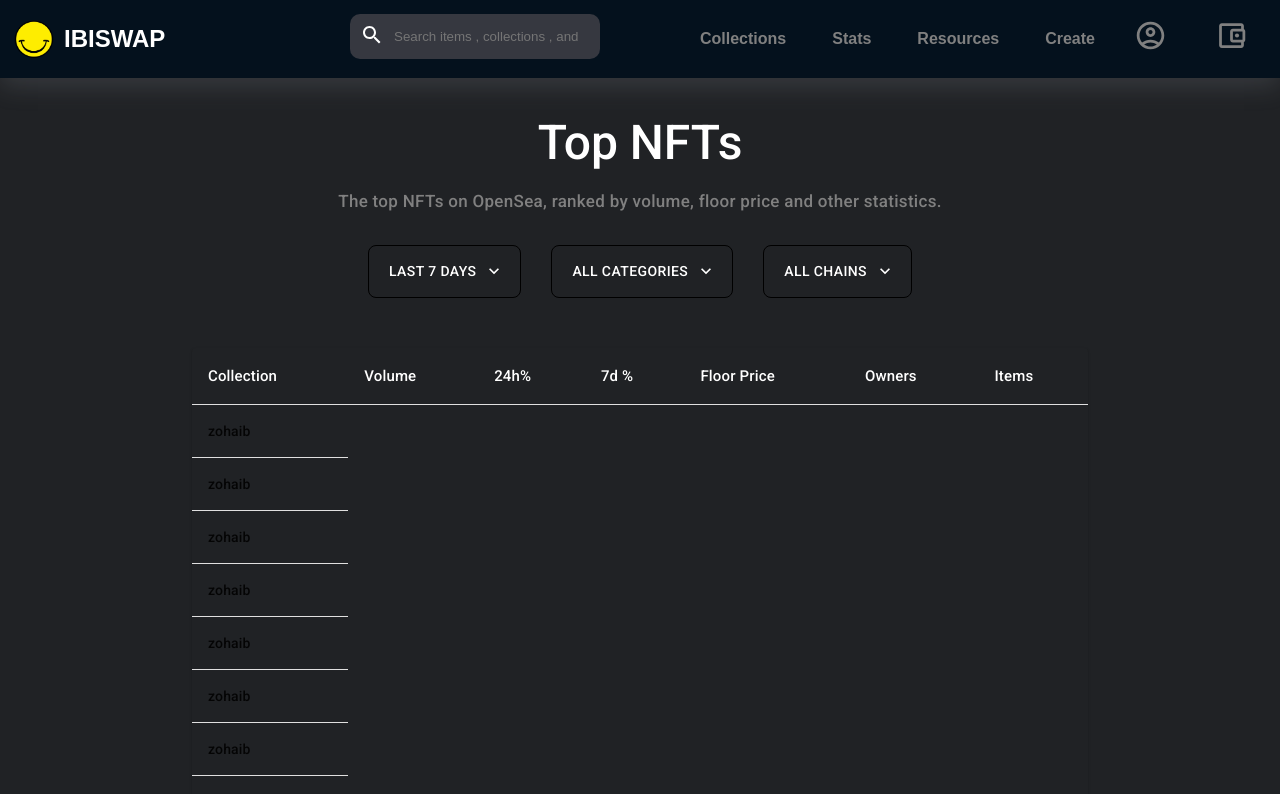
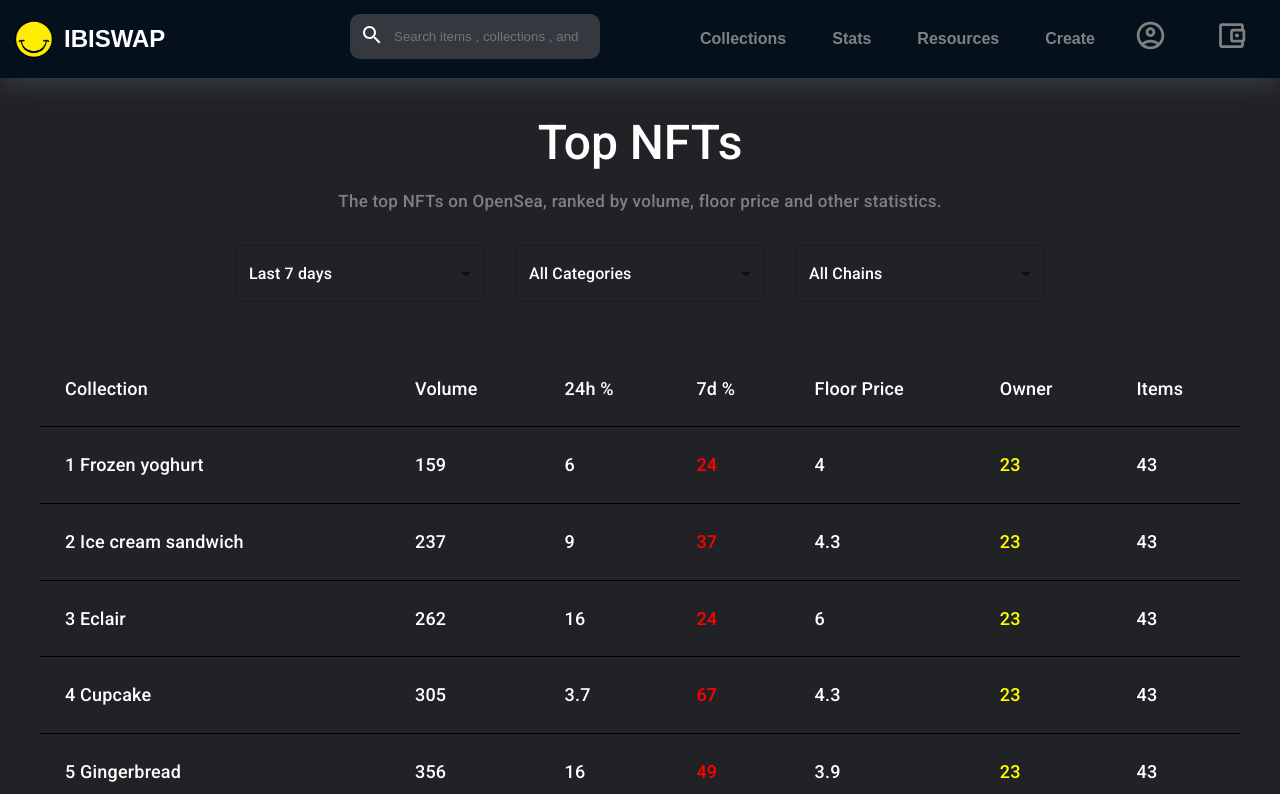
Before and after one commit to mzohaib07/ibiswap, a React (Create React App) app: page /stats in a window 1280 px wide. Shown: the top 794 px of the page. Built offline with nearby package versions, Linux system fonts and the light colour scheme.

Commit message:
commit on main

```diff
--- a/package.json
+++ b/package.json
@@ -7,6 +7,7 @@
     "@emotion/styled": "^11.8.1",
     "@mui/icons-material": "^5.5.1",
     "@mui/material": "^5.5.1",
+    "@mui/x-data-grid": "^5.7.0",
     "@testing-library/jest-dom": "^5.14.1",
     "@testing-library/react": "^12.0.0",
     "@testing-library/user-event": "^13.2.1",
--- a/src/App.tsx
+++ b/src/App.tsx
@@ -6,10 +6,10 @@ import {
   Route,
 } from "react-router-dom";
 import HomePage from './Pages/HomePage';
-import NFT from './components/NFT/NFT';
 import NavBar from './components/NavBar/NavBar';
 import DrawerWrapper from './components/common/Drawer/DrawerWrapper';
-import Stats from './components/Stats/Stats';
+import StatsPage from './Pages/StatsPage';
+import NFTPage from './Pages/Explore/NFTPage/NFTPage';
 import { Context, initialState, Reducer } from './context/Context';
 
 const App: React.FC = () => {
@@ -21,9 +21,8 @@ const App: React.FC = () => {
         <DrawerWrapper />
         <Routes>
           <Route index element={<HomePage />} />
-          <Route path='/ALL%20NFT' element={<NFT />} />
-          <Route path='/stats' element={<Stats />} />
-
+          <Route path='/ALL%20NFT' element={<NFTPage />} />
+          <Route path='/stats' element={<StatsPage />} />
         </Routes>
       </BrowserRouter>
     </Context.Provider>
--- /dev/null
+++ b/src/Pages/Explore/NFTPage/NFTPage.tsx
@@ -0,0 +1,10 @@
+import NFT from '../../../components/NFT/NFT'
+
+const NFTPage = () => {
+    return (
+        <>
+            <NFT />
+        </>
+    )
+}
+export default NFTPage
--- /dev/null
+++ b/src/Pages/StatsPage.tsx
@@ -0,0 +1,11 @@
+import Stats from '../components/Stats/Stats'
+
+const StatsPage = () => {
+  return (
+    <>
+      <Stats />
+    </>
+  )
+}
+
+export default StatsPage
--- a/src/components/Stats/Stats.tsx
+++ b/src/components/Stats/Stats.tsx
@@ -3,6 +3,7 @@ import DropdownWrapper from '../common/DropdownWrapper/DropdownWrapper'
 import TableWrapper from '../common/TableWrapper/TableWrapper'
 import { Typography } from '@mui/material'
 import { StatsStyle } from './Stats.style'
+import { CHAINS, explore, FIRSTSELECT } from '../../constants/constants'
 
 const Stats = () => {
     return (
@@ -14,9 +15,9 @@ const Stats = () => {
                 <Typography className='desp' variant='h6'>The top NFTs on OpenSea, ranked by volume, floor price and other statistics.</Typography>
             </div>
             <div className='dropdown-section'>
-                <DropdownWrapper title={"Last 7 days"} />
-                <DropdownWrapper title={"All Categories"} />
-                <DropdownWrapper title={"All Chains"} />
+                <DropdownWrapper title={"Last 7 days"} FIRSTSELECT={FIRSTSELECT} />
+                <DropdownWrapper title={"All Categories"} explore={explore}  />
+                <DropdownWrapper title={"All Chains"} CHAINS={CHAINS} />
             </div>
             <div className='table-section'>
                 <TableWrapper />
--- a/src/components/common/DropdownWrapper/DropdownWrapper.styles.ts
+++ b/src/components/common/DropdownWrapper/DropdownWrapper.styles.ts
@@ -1,11 +1,14 @@
+import { Select } from "@mui/material";
 import styled from "styled-components";
 
 export const DropdownWrapperStyles = styled.div`
     display: grid;
-    .btn{
-        background-color: #202225;
-        border: 1px solid black;
-        padding: 13px 20px;
-        border-radius: 8px;
+    .select{
+        width: 250px;
+        color: white;
+        border: 8px !important;
+        &:hover{
+            background-color: #4c505c;
+        }
     }
 `
--- a/src/components/common/DropdownWrapper/DropdownWrapper.tsx
+++ b/src/components/common/DropdownWrapper/DropdownWrapper.tsx
@@ -1,80 +1,56 @@
 import * as React from 'react';
-import { styled, alpha } from '@mui/material/styles';
-import Button from '@mui/material/Button';
-import Menu, { MenuProps } from '@mui/material/Menu';
 import MenuItem from '@mui/material/MenuItem';
-import EditIcon from '@mui/icons-material/Edit';
-import KeyboardArrowDownIcon from '@mui/icons-material/KeyboardArrowDown';
 import { DropdownWrapperStyles } from './DropdownWrapper.styles';
+import { FormControl, Typography } from '@mui/material';
+import Select, { SelectChangeEvent } from '@mui/material/Select';
+import './styles.css'
 
-const StyledMenu = styled((props: MenuProps) => (
-  <Menu
-    elevation={0}
+const DropdownWrapper = ({ title, FIRSTSELECT, explore, CHAINS }: any) => {
+  const [option, setOption] = React.useState('');
 
-    {...props}
-  />
-))(({ theme }) => ({
-  '& .MuiPaper-root': {
-    borderRadius: 6,
-    marginTop: theme.spacing(1),
-    minWidth: 180,
-    color:
-      theme.palette.mode === 'light' ? 'rgb(55, 65, 81)' : theme.palette.grey[300],
-    boxShadow:
-      'rgb(255, 255, 255) 0px 0px 0px 0px, rgba(0, 0, 0, 0.05) 0px 0px 0px 1px, rgba(0, 0, 0, 0.1) 0px 10px 15px -3px, rgba(0, 0, 0, 0.05) 0px 4px 6px -2px',
-    '& .MuiMenu-list': {
-      padding: '4px 0',
-    },
-    '& .MuiMenuItem-root': {
-      '& .MuiSvgIcon-root': {
-        fontSize: 18,
-        color: theme.palette.text.secondary,
-        marginRight: theme.spacing(1.5),
-      },
-      '&:active': {
-        backgroundColor: alpha(
-          theme.palette.primary.main,
-          theme.palette.action.selectedOpacity,
-        ),
-      },
-    },
-  },
-}));
-
-const DropdownWrapper = ({ title }: any) => {
-  const [anchorEl, setAnchorEl] = React.useState<null | HTMLElement>(null);
-  const open = Boolean(anchorEl);
-  const handleClick = (event: React.MouseEvent<HTMLElement>) => {
-    setAnchorEl(event.currentTarget);
+  const handleChange = (event: SelectChangeEvent) => {
+    setOption(event.target.value);
   };
-  const handleClose = () => {
-    setAnchorEl(null);
-  };
-
   return (
     <DropdownWrapperStyles>
-      <Button
-        aria-haspopup="true"
-        aria-expanded={open ? 'true' : undefined}
-        variant="contained"
-        disableElevation
-        onClick={handleClick}
-        endIcon={<KeyboardArrowDownIcon />}
-        className='btn'
-      >
-        {title}
-      </Button>
-      <StyledMenu
-        id="demo-customized-menu"
-        anchorEl={anchorEl}
-        open={open}
-        onClose={handleClose}
-      >
-        <MenuItem onClick={handleClose} disableRipple>
-          <EditIcon />
-          Edit
-        </MenuItem>
-      </StyledMenu>
+      <FormControl>
+        <Select
+          className='select'
+          value={option}
+          onChange={handleChange}
+          displayEmpty
+        >
+          <MenuItem value="">
+            <Typography>{title}</Typography>
+          </MenuItem>
+          {FIRSTSELECT && FIRSTSELECT.map((item: any, index: any) =>
+          (
+            <MenuItem key={index} value={item?.name}>
+              <Typography >{item?.name}</Typography>
+            </MenuItem>
+          ))
+          }
+          {
+            explore && explore.map((item: any, index: any) =>
+            (
+              <MenuItem key={index} value={item?.name} style={{ display: 'flex', columnGap: '10px', alignContent: 'center' }}>
+                <span>{item?.icon}</span>
+                <Typography >{item?.name}</Typography>
+              </MenuItem>
+            ))
+          }
+          {
+            CHAINS && CHAINS.map((item: any, index: any) =>
+            (
+              <MenuItem key={index} value={item?.name}>
+                <Typography >{item?.name}</Typography>
+              </MenuItem>
+            ))
+          }
+        </Select>
+      </FormControl>
+
+
     </DropdownWrapperStyles>
   );
 }
--- /dev/null
+++ b/src/components/common/DropdownWrapper/styles.css
@@ -0,0 +1,8 @@
+.MuiMenu-paper {
+  margin-top: 0px !important;
+}
+
+.MuiMenu-paper ul {
+  padding-top: 0px !important;
+  padding-bottom: 0px !important;
+}
--- a/src/components/common/TableWrapper/TableWrapper.styles.ts
+++ b/src/components/common/TableWrapper/TableWrapper.styles.ts
@@ -2,8 +2,21 @@ import { Paper } from "@mui/material";
 import styled from "styled-components";
 
 export const PaperStyle = styled(Paper)`
-    width: 70%;
-    height: 900px;
-    background-color: #202225 !important;
+    display: block;
+    margin-bottom: 200px;
+    width: 1200px;
+    .table-data{
+        transition: 0.2s ease-in-out;
+       &:hover{
+            background-color:#353840 ;
+            cursor: pointer;
+        }
+    }
+    .table-cell{
+        padding: 25px;
+        color:white ;
+        font-size:18px;
+        border-bottom: 1px solid black !important;
+    }
 
 `
--- a/src/components/common/TableWrapper/TableWrapper.tsx
+++ b/src/components/common/TableWrapper/TableWrapper.tsx
@@ -1,71 +1,51 @@
-import * as React from 'react';
-import Paper from '@mui/material/Paper';
 import Table from '@mui/material/Table';
 import TableBody from '@mui/material/TableBody';
 import TableCell from '@mui/material/TableCell';
-import TableContainer from '@mui/material/TableContainer';
 import TableHead from '@mui/material/TableHead';
-import TablePagination from '@mui/material/TablePagination';
 import TableRow from '@mui/material/TableRow';
-import { COLUMNS, ROWS } from '../../../constants/constants'
 import { PaperStyle } from './TableWrapper.styles';
+import { COLUMNS, ROWS } from '../../../constants/constants';
+import { TablePagination } from '@mui/material';
 
 
-const TableWrapper = () => {
-  const [page, setPage] = React.useState(0);
-  const [rowsPerPage, setRowsPerPage] = React.useState(10);
-
-  const handleChangePage = (event: unknown, newPage: number) => {
-    setPage(newPage);
-  };
-
-  const handleChangeRowsPerPage = (event: React.ChangeEvent<HTMLInputElement>) => {
-    setRowsPerPage(+event.target.value);
-    setPage(0);
-  };
-
+const BasicTable = () => {
   return (
     <PaperStyle>
-      <TableContainer>
-        <Table className='table'>
+      <Table style={{ backgroundColor: '#202225', border: 'none', outline: 'none' }} sx={{ minWidth: 650 }} aria-label="simple table">
         <TableHead>
           <TableRow>
-              {COLUMNS.map((column) => (
-                <TableCell
-                  key={column.id}
-                  style={{ color: 'white', fontSize: '15px' }}
-                >
-                  {column.label}
+            {COLUMNS.map((item, index) =>
+              <TableCell className='table-cell' key={index}>
+                {item?.headerName}
               </TableCell>
-              ))}
+            )}
           </TableRow>
         </TableHead>
         <TableBody>
-            {ROWS
-              .slice(page * rowsPerPage, page * rowsPerPage + rowsPerPage)
-              .map((row) => {
-                return (
-                  <TableRow hover role="checkbox" tabIndex={-1} key={row.code}>
-                    <TableCell>
-                      zohaib
+          {ROWS.map((row) => (
+            <TableRow
+              className='table-data'
+              key={row.name}
+            >
+              <TableCell style={{ width: '300px' }} className='table-cell' component="th" scope="row">
+                {row.name}
               </TableCell>
+              <TableCell className='table-cell'>{row.calories}</TableCell>
+              <TableCell className='table-cell'>{row.fat}</TableCell>
+              <TableCell style={{ color: 'red' }} className='table-cell'>{row.carbs}</TableCell>
+              <TableCell className='table-cell'>{row.protein}</TableCell>
+              <TableCell style={{ color: 'yellow' }} className='table-cell'>{row.curb}</TableCell>
+              <TableCell className='table-cell'>{row.fats}</TableCell>
+
             </TableRow>
-                );
-              })}
+          ))}
         </TableBody>
       </Table>
-      </TableContainer>
-      <TablePagination
-        rowsPerPageOptions={[10, 25, 100]}
-        component="div"
-        count={ROWS.length}
-        rowsPerPage={rowsPerPage}
-        page={page}
-        onPageChange={handleChangePage}
-        onRowsPerPageChange={handleChangeRowsPerPage}
-      />
+      {/* <TablePagination
+        rowsPerPageOptions={[5, 10, 25]}
+      /> */}
     </PaperStyle>
   );
 }
 
-export default TableWrapper
+export default BasicTable
--- a/src/constants/constants.tsx
+++ b/src/constants/constants.tsx
@@ -9,7 +9,6 @@ import DnsIcon from '@mui/icons-material/Dns';
 import MusicNoteIcon from '@mui/icons-material/MusicNote';
 import AddAPhotoIcon from '@mui/icons-material/AddAPhoto';
 import SportsKabaddiIcon from '@mui/icons-material/SportsKabaddi';
-import { Column, createData } from '../types';
 
 
 export const OPENDRAWER = 'OPENDRAWER'
@@ -127,53 +126,101 @@ export const explore = [
     }
 ]
 
-export const COLUMNS: readonly Column[] = [
-    { id: 'collection', label: 'Collection', minWidth: 170 },
-    { id: 'volume', label: 'Volume', minWidth: 100 },
+export const FIRSTSELECT = [
+    { name: 'Last 7 days' },
+    { name: 'Last 30 days' },
+    { name: 'Last 24 hours' },
+    { name: 'all time' },
+]
+
+export const CHAINS = [
+    { name: 'All Chains' },
+    { name: 'Etherum' },
+    { name: 'Polygon' },
+    { name: 'Klaytn' },
+]
+
+
+
+export const COLUMNS = [
+    { field: 'collection', headerName: 'Collection', },
+    { field: 'volume', headerName: 'Volume', },
+    { field: '24h', headerName: '24h %', },
     {
-        id: '24',
-        label: '24h%',
-        minWidth: 170,
+        field: '7d',
+        headerName: '7d %',
     },
     {
-        id: '7',
-        label: '7d %',
-        minWidth: 170,
-
+        field: 'floorprice',
+        headerName: 'Floor Price',
     },
     {
-        id: 'floorprice',
-        label: 'Floor Price',
-        minWidth: 170,
-
+        field: 'owner',
+        headerName: 'Owner',
     },
     {
-        id: 'owners',
-        label: 'Owners',
-        minWidth: 170,
-
-    },
-    {
-        id: 'items',
-        label: 'Items',
-        minWidth: 170,
+        field: 'items',
+        headerName: 'Items',
     },
 ];
 
+export function createData(
+    name: string,
+    calories: number,
+    fat: number,
+    carbs: number,
+    protein: number,
+    curb: number,
+    fats: number
+) {
+    return { name, calories, fat, carbs, protein, curb, fats };
+}
+
 export const ROWS = [
-    createData('India', 'IN', 1324171354, 3287263),
-    createData('China', 'CN', 1403500365, 9596961),
-    createData('Italy', 'IT', 60483973, 301340),
-    createData('United States', 'US', 327167434, 9833520),
-    createData('Canada', 'CA', 37602103, 9984670),
-    createData('Australia', 'AU', 25475400, 7692024),
-    createData('Germany', 'DE', 83019200, 357578),
-    createData('Ireland', 'IE', 4857000, 70273),
-    createData('Mexico', 'MX', 126577691, 1972550),
-    createData('Japan', 'JP', 126317000, 377973),
-    createData('France', 'FR', 67022000, 640679),
-    createData('United Kingdom', 'GB', 67545757, 242495),
-    createData('Russia', 'RU', 146793744, 17098246),
-    createData('Nigeria', 'NG', 200962417, 923768),
-    createData('Brazil', 'BR', 210147125, 8515767),
+    createData('1 Frozen yoghurt', 159, 6.0, 24, 4.0, 23, 43),
+    createData('2 Ice cream sandwich', 237, 9.0, 37, 4.3, 23, 43),
+    createData('3 Eclair', 262, 16.0, 24, 6.0, 23, 43),
+    createData('4 Cupcake', 305, 3.7, 67, 4.3, 23, 43),
+    createData('5 Gingerbread', 356, 16.0, 49, 3.9, 23, 43),
+    createData('1 Frozen yoghurt', 159, 6.0, 24, 4.0, 23, 43),
+    createData('2 Ice cream sandwich', 237, 9.0, 37, 4.3, 23, 43),
+    createData('3 Eclair', 262, 16.0, 24, 6.0, 23, 43),
+    createData('4 Cupcake', 305, 3.7, 67, 4.3, 23, 43),
+    createData('5 Gingerbread', 356, 16.0, 49, 3.9, 23, 43), createData('1 Frozen yoghurt', 159, 6.0, 24, 4.0, 23, 43),
+    createData('2 Ice cream sandwich', 237, 9.0, 37, 4.3, 23, 43),
+    createData('3 Eclair', 262, 16.0, 24, 6.0, 23, 43),
+    createData('4 Cupcake', 305, 3.7, 67, 4.3, 23, 43),
+    createData('5 Gingerbread', 356, 16.0, 49, 3.9, 23, 43), createData('1 Frozen yoghurt', 159, 6.0, 24, 4.0, 23, 43),
+    createData('2 Ice cream sandwich', 237, 9.0, 37, 4.3, 23, 43),
+    createData('3 Eclair', 262, 16.0, 24, 6.0, 23, 43),
+    createData('4 Cupcake', 305, 3.7, 67, 4.3, 23, 43),
+    createData('5 Gingerbread', 356, 16.0, 49, 3.9, 23, 43), createData('1 Frozen yoghurt', 159, 6.0, 24, 4.0, 23, 43),
+    createData('2 Ice cream sandwich', 237, 9.0, 37, 4.3, 23, 43),
+    createData('3 Eclair', 262, 16.0, 24, 6.0, 23, 43),
+    createData('4 Cupcake', 305, 3.7, 67, 4.3, 23, 43),
+    createData('5 Gingerbread', 356, 16.0, 49, 3.9, 23, 43), createData('1 Frozen yoghurt', 159, 6.0, 24, 4.0, 23, 43),
+    createData('2 Ice cream sandwich', 237, 9.0, 37, 4.3, 23, 43),
+    createData('3 Eclair', 262, 16.0, 24, 6.0, 23, 43),
+    createData('4 Cupcake', 305, 3.7, 67, 4.3, 23, 43),
+    createData('5 Gingerbread', 356, 16.0, 49, 3.9, 23, 43), createData('1 Frozen yoghurt', 159, 6.0, 24, 4.0, 23, 43),
+    createData('2 Ice cream sandwich', 237, 9.0, 37, 4.3, 23, 43),
+    createData('3 Eclair', 262, 16.0, 24, 6.0, 23, 43),
+    createData('4 Cupcake', 305, 3.7, 67, 4.3, 23, 43),
+    createData('5 Gingerbread', 356, 16.0, 49, 3.9, 23, 43), createData('1 Frozen yoghurt', 159, 6.0, 24, 4.0, 23, 43),
+    createData('2 Ice cream sandwich', 237, 9.0, 37, 4.3, 23, 43),
+    createData('3 Eclair', 262, 16.0, 24, 6.0, 23, 43),
+    createData('4 Cupcake', 305, 3.7, 67, 4.3, 23, 43),
+    createData('5 Gingerbread', 356, 16.0, 49, 3.9, 23, 43), createData('1 Frozen yoghurt', 159, 6.0, 24, 4.0, 23, 43),
+    createData('2 Ice cream sandwich', 237, 9.0, 37, 4.3, 23, 43),
+    createData('3 Eclair', 262, 16.0, 24, 6.0, 23, 43),
+    createData('4 Cupcake', 305, 3.7, 67, 4.3, 23, 43),
+    createData('5 Gingerbread', 356, 16.0, 49, 3.9, 23, 43), createData('1 Frozen yoghurt', 159, 6.0, 24, 4.0, 23, 43),
+    createData('2 Ice cream sandwich', 237, 9.0, 37, 4.3, 23, 43),
+    createData('3 Eclair', 262, 16.0, 24, 6.0, 23, 43),
+    createData('4 Cupcake', 305, 3.7, 67, 4.3, 23, 43),
+    createData('5 Gingerbread', 356, 16.0, 49, 3.9, 23, 43), createData('1 Frozen yoghurt', 159, 6.0, 24, 4.0, 23, 43),
+    createData('2 Ice cream sandwich', 237, 9.0, 37, 4.3, 23, 43),
+    createData('3 Eclair', 262, 16.0, 24, 6.0, 23, 43),
+    createData('4 Cupcake', 305, 3.7, 67, 4.3, 23, 43),
+    createData('5 Gingerbread', 356, 16.0, 49, 3.9, 23, 43),
 ];
--- a/src/types/index.ts
+++ b/src/types/index.ts
@@ -6,31 +6,3 @@ export type InitialStateType = {
 }
 
 export type dispatch = React.Dispatch<Action>;
-
-
-export interface Column {
-    id: 'collection' | 'volume' | '24' | '7' | 'floorprice' | 'owners' | 'items';
-    label: string;
-    minWidth?: number;
-    format?: (value: number) => string;
-
-}
-
-export interface Data {
-    name: string;
-    code: string;
-    population: number;
-    size: number;
-    density: number;
-}
-
-
-export function createData(
-    name: string,
-    code: string,
-    population: number,
-    size: number,
-): Data {
-    const density = population / size;
-    return { name, code, population, size, density };
-}
```
Also changed, not shown: 1 other file (tests, documents, lock files or other folders). Lines whose indentation alone changed are shown as unchanged.
